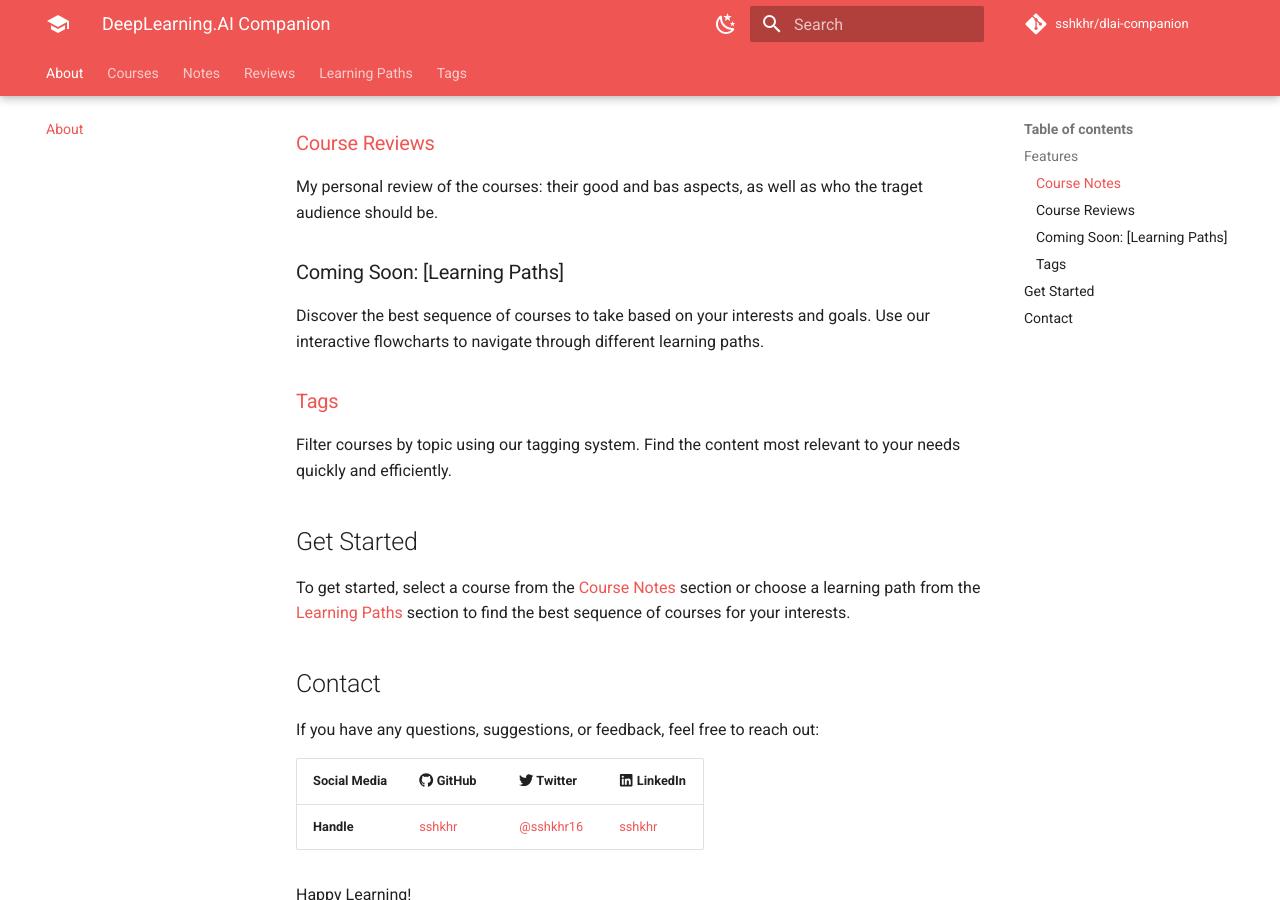
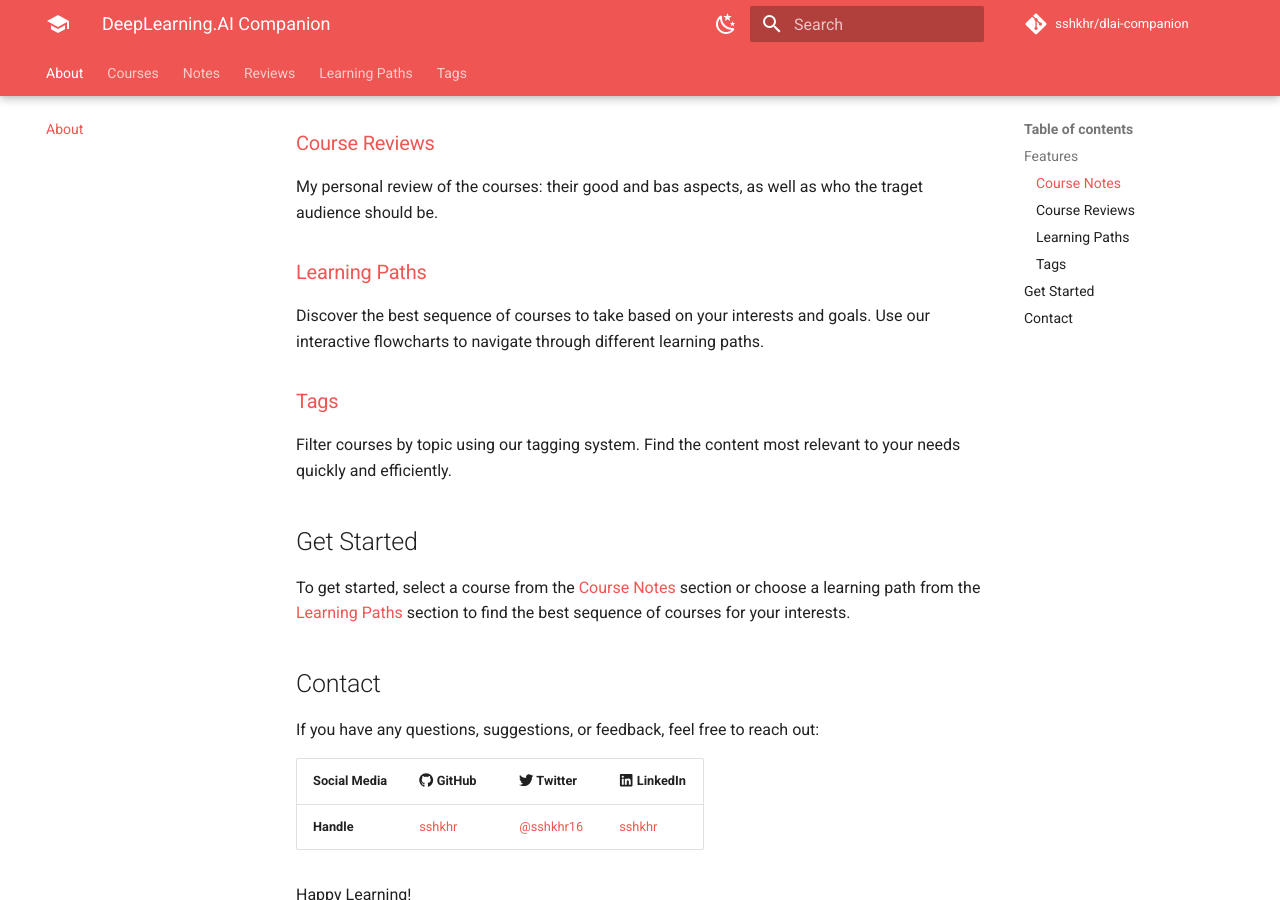
Before and after one commit to sshkhr/dlai-companion, an MkDocs documentation site: the page built from docs/index.md, in a window 1280 px wide and 900 px high, scrolled down 499 px. Built offline with MkDocs 1.6.1 and Material for MkDocs 9.7.7, drawn with Linux system fonts in a browser that asks for light colours; comment, search, counter and statistics services are not loaded.

```diff
--- a/docs/index.md
+++ b/docs/index.md
@@ -15,10 +15,10 @@ Explore comprehensive notes and reviews for each course, covering key concepts,
 ### [Course Reviews](reviews/preprocessing-unstructured-data-for-llm-applications)
 My personal review of the courses: their good and bas aspects, as well as who the traget audience should be.
 
-### Coming Soon: [Learning Paths]
+### [Learning Paths](learning_paths/build-a-basic-rag)
 Discover the best sequence of courses to take based on your interests and goals. Use our interactive flowcharts to navigate through different learning paths.
 
-### [Tags](Tags)
+### [Tags](tags)
 Filter courses by topic using our tagging system. Find the content most relevant to your needs quickly and efficiently.
 
 ## Get Started
--- a/mkdocs.yml
+++ b/mkdocs.yml
@@ -28,6 +28,7 @@ theme:
     - navigation.instant
     - navigation.instant.prefetch
     - navigation.instant.progress
+    - navigation.top
 
   palette:
     # Palette toggle for light mode
@@ -104,6 +105,9 @@ plugins:
   - social:
       cards_layout_options:
         background_color: red
+        title: "DeepLearning.AI Companion"
+        description: "A companion website for DeepLearning.AI with detailed course notes, reviews, and learning paths"
+
 
 extra:
   tags:
```
Also changed, not shown: other parts of docs/index.md (+1 -1 lines).
